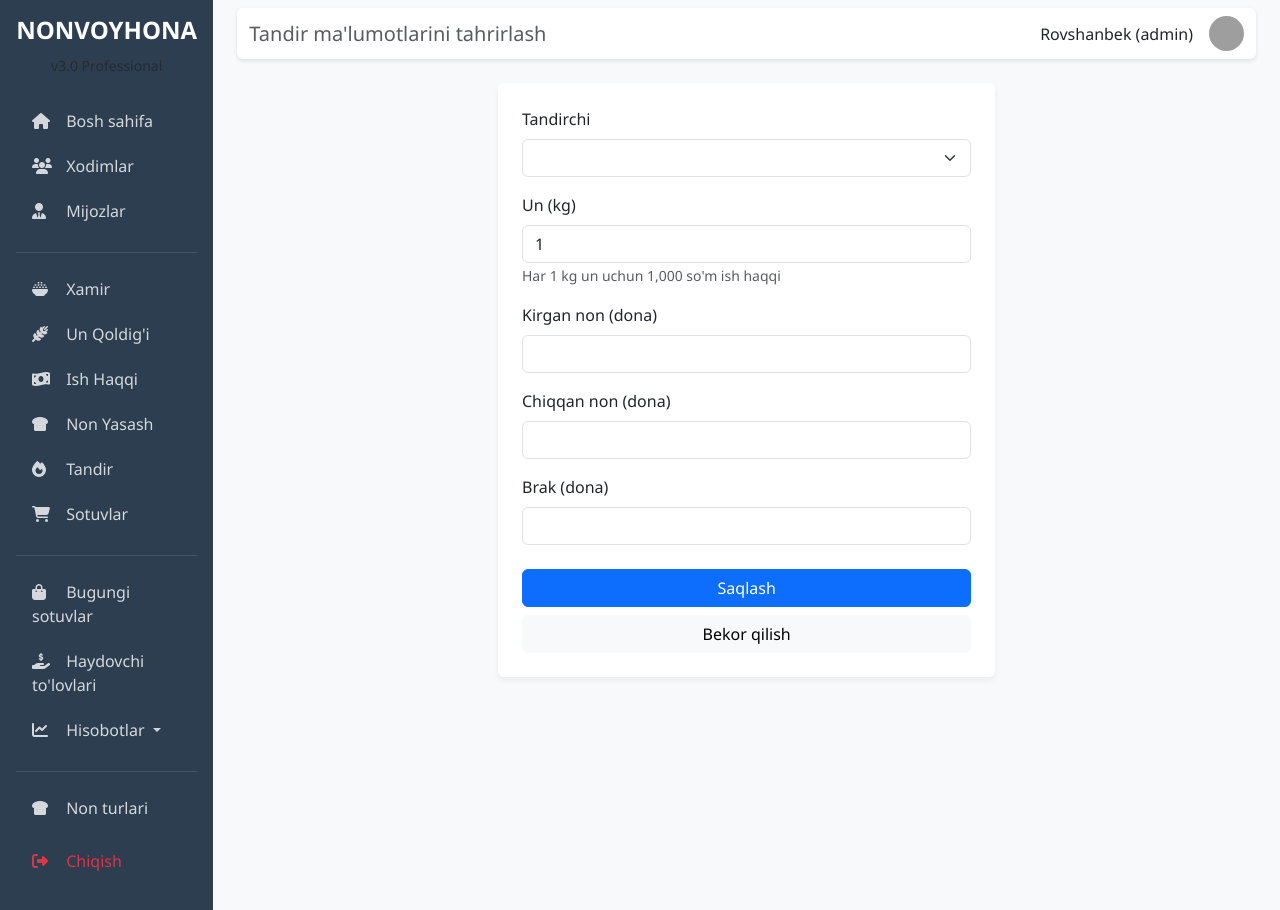
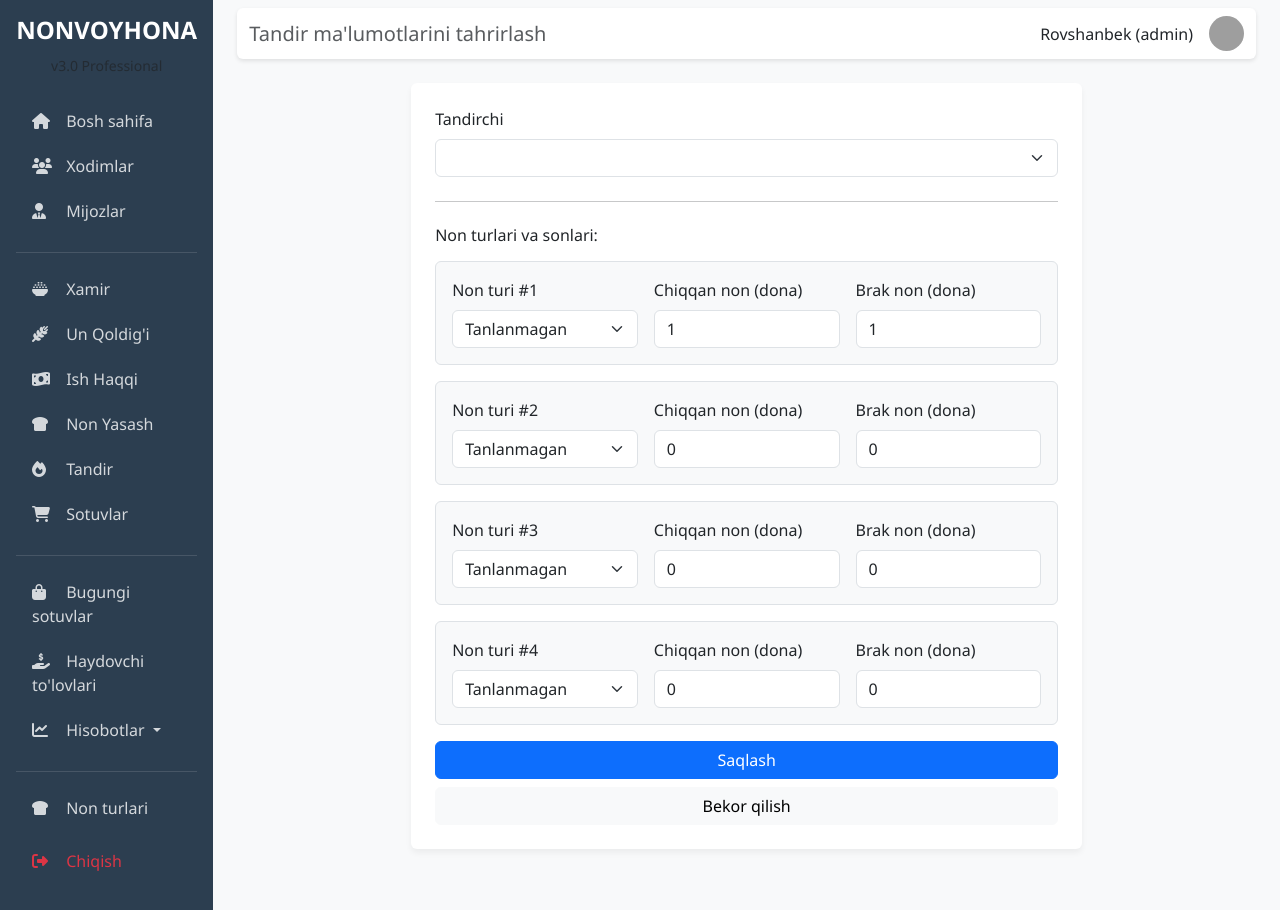
Before and after one commit to nonvoyhonatizimi/bakerysystemsolatr, a Flask app: page /production/oven/edit/1 in a window 1280 px wide. Run offline with Flask 3, Linux system fonts and the light colour scheme; a user stored in the database is signed in; tables that the repository leaves empty hold one stand-in row (values such as "Sample post"); lists and menus that the app fills with data are empty; grey boxes are pictures that could not be loaded.

Commit message:
Fix Tandir edit form - show 4 bread types like add form

```diff
--- a/routes/production.py
+++ b/routes/production.py
@@ -293,17 +293,34 @@ def edit_oven(id):
 
     if request.method == 'POST':
         oven.xodim_id = request.form.get('tandirchi_id')
-        oven.un_kg = int(request.form.get('un_kg', 0))
-        oven.kirdi = int(request.form.get('kirdi', 0))
-        oven.chiqdi = int(request.form.get('chiqdi', 0))
-        oven.brak = int(request.form.get('brak', 0))
+
+        # Eski detallarni o'chirish
+        OvenDetail.query.filter_by(oven_id=oven.id).delete()
+
+        # Yangi detallarni qo'shish
+        for i in range(1, 5):
+            non_turi = request.form.get(f'non_turi_{i}', '').strip()
+            chiqqan = int(request.form.get(f'chiqqan_{i}', 0) or 0)
+            brak = int(request.form.get(f'brak_{i}', 0) or 0)
+
+            if non_turi and chiqqan > 0:
+                detail = OvenDetail(
+                    oven_id=oven.id,
+                    non_turi=non_turi,
+                    chiqqan=chiqqan,
+                    brak=brak,
+                    sof=chiqqan - brak
+                )
+                db.session.add(detail)
 
         db.session.commit()
         flash('Tandir ma\'lumoti yangilandi', 'success')
         return redirect(url_for('production.list_oven'))
 
     employees = Employee.query.filter_by(lavozim='Tandirchi').all()
-    return render_template('production/oven_edit.html', oven=oven, employees=employees)
+    bread_types = BreadType.query.order_by(BreadType.nomi).all()
+    details = OvenDetail.query.filter_by(oven_id=oven.id).all()
+    return render_template('production/oven_edit.html', oven=oven, employees=employees, bread_types=bread_types, details=details)
 
 @production_bp.route('/oven/delete/<int:id>')
 @login_required
--- a/templates/production/oven_edit.html
+++ b/templates/production/oven_edit.html
@@ -5,7 +5,7 @@
 
 {% block content %}
 <div class="row justify-content-center">
-    <div class="col-md-6">
+    <div class="col-md-8">
         <div class="card">
             <div class="card-body p-4">
                 <form method="POST">
@@ -17,23 +17,36 @@
                             {% endfor %}
                         </select>
                     </div>
-                    <div class="mb-3">
-                        <label for="un_kg" class="form-label">Un (kg)</label>
-                        <input type="number" class="form-control" id="un_kg" name="un_kg" value="{{ oven.un_kg }}" required min="1">
-                        <small class="text-muted">Har 1 kg un uchun 1,000 so'm ish haqqi</small>
+
+                    <hr class="my-4">
+
+                    <h6 class="mb-3">Non turlari va sonlari:</h6>
+
+                    {% for i in range(1, 5) %}
+                    {% set detail = details[i-1] if details|length >= i else None %}
+                    <div class="border rounded p-3 mb-3 bg-light">
+                        <div class="row g-3">
+                            <div class="col-md-4">
+                                <label class="form-label">Non turi #{{ i }}</label>
+                                <select class="form-select" name="non_turi_{{ i }}">
+                                    <option value="">Tanlanmagan</option>
+                                    {% for bt in bread_types %}
+                                    <option value="{{ bt.nomi }}" {% if detail and detail.non_turi == bt.nomi %}selected{% endif %}>{{ bt.nomi }}</option>
+                                    {% endfor %}
+                                </select>
+                            </div>
+                            <div class="col-md-4">
+                                <label class="form-label">Chiqqan non (dona)</label>
+                                <input type="number" class="form-control" name="chiqqan_{{ i }}" value="{{ detail.chiqqan if detail else 0 }}" min="0">
+                            </div>
+                            <div class="col-md-4">
+                                <label class="form-label">Brak non (dona)</label>
+                                <input type="number" class="form-control" name="brak_{{ i }}" value="{{ detail.brak if detail else 0 }}" min="0">
+                            </div>
+                        </div>
                     </div>
-                    <div class="mb-3">
-                        <label for="kirdi" class="form-label">Kirgan non (dona)</label>
-                        <input type="number" class="form-control" id="kirdi" name="kirdi" value="{{ oven.kirdi }}" min="0">
-                    </div>
-                    <div class="mb-3">
-                        <label for="chiqdi" class="form-label">Chiqqan non (dona)</label>
-                        <input type="number" class="form-control" id="chiqdi" name="chiqdi" value="{{ oven.chiqdi }}" min="0">
-                    </div>
-                    <div class="mb-4">
-                        <label for="brak" class="form-label">Brak (dona)</label>
-                        <input type="number" class="form-control" id="brak" name="brak" value="{{ oven.brak }}" min="0">
-                    </div>
+                    {% endfor %}
+
                     <div class="d-grid gap-2">
                         <button type="submit" class="btn btn-primary">Saqlash</button>
                         <a href="{{ url_for('production.list_oven') }}" class="btn btn-light">Bekor qilish</a>
```
